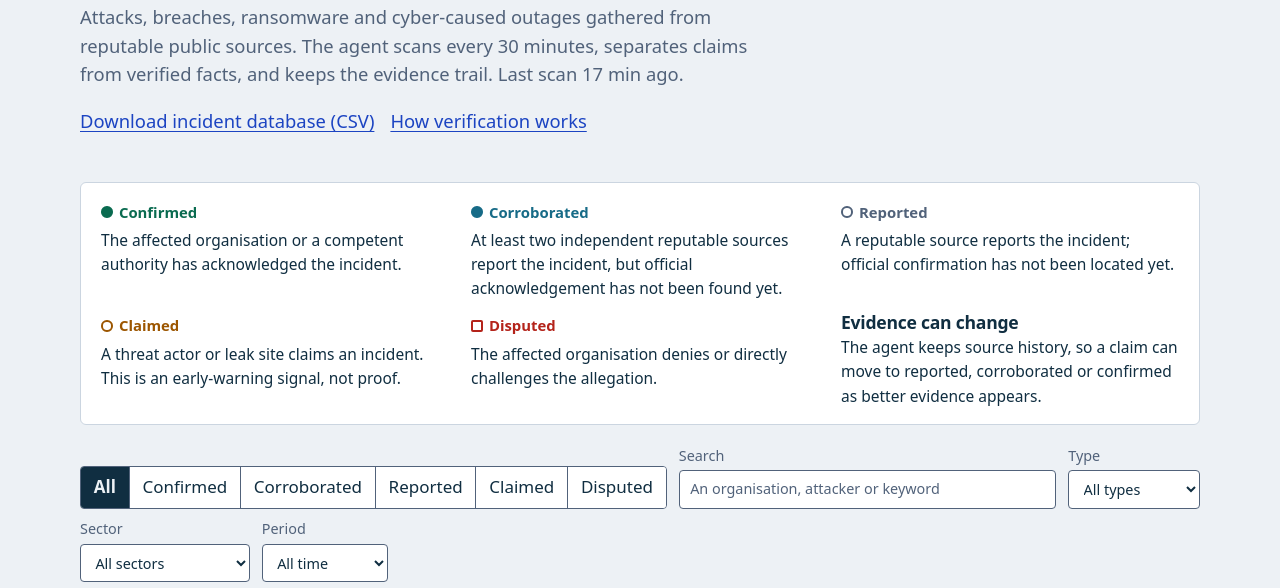
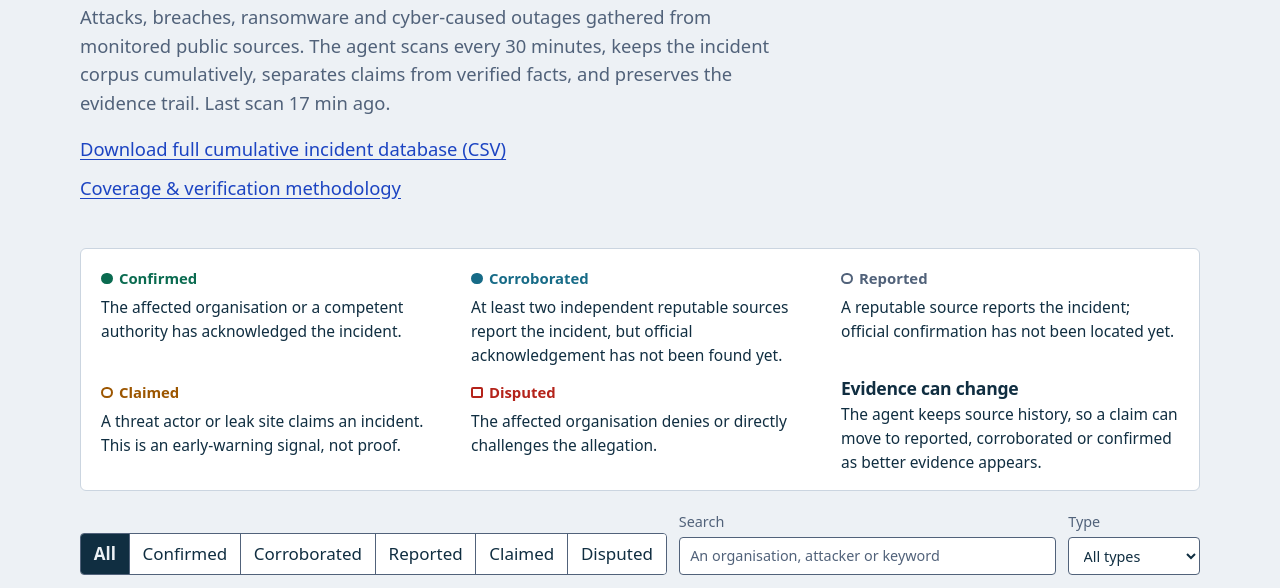
Before and after one commit to glachu87/threatintelspecialist, a plain HTML site: page incidents/index.html in a window 1280 px wide. Shown: the part 177-765 px from the top of the page. Drawn offline with Linux system fonts and the light colour scheme; a web font is replaced by a local one.

Commit message:
ui: describe cumulative incident CSV

```diff
--- a/incidents/index.html
+++ b/incidents/index.html
@@ -26,8 +26,8 @@
 <div class="wrap">
   <header class="page-head">
     <h1>Incidents</h1>
-    <p>Attacks, breaches, ransomware and cyber-caused outages gathered from reputable public sources. The agent scans every 30 minutes, separates claims from verified facts, and keeps the evidence trail. <span id="updated"></span></p>
-    <p class="incident-actions"><a href="/data/incidents.csv">Download incident database (CSV)</a> <a href="/blog/confirmed-or-unconfirmed/">How verification works</a></p>
+    <p>Attacks, breaches, ransomware and cyber-caused outages gathered from monitored public sources. The agent scans every 30 minutes, keeps the incident corpus cumulatively, separates claims from verified facts, and preserves the evidence trail. <span id="updated"></span></p>
+    <p class="incident-actions"><a href="/data/incidents.csv">Download full cumulative incident database (CSV)</a> <a href="/blog/confirmed-or-unconfirmed/">Coverage &amp; verification methodology</a></p>
   </header>
   <div class="key">
     <div><span class="status confirmed">Confirmed</span><p>The affected organisation or a competent authority has acknowledged the incident.</p></div>
```
